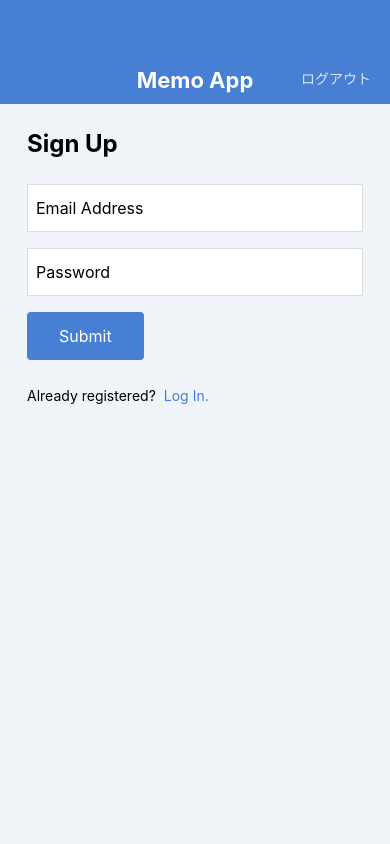
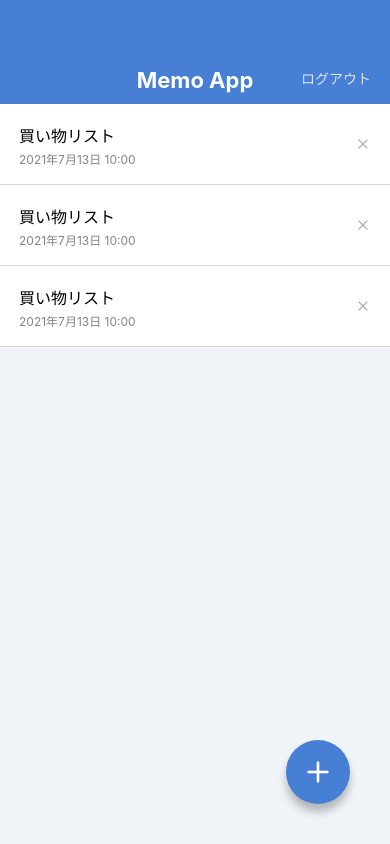
Before and after one commit to takuro-shimizu/MemoApp, a React Native app: screen / in a window 390 px wide. Built offline with nearby package versions, Linux system fonts and the light colour scheme.

Commit message:
Touchable

```diff
--- a/App.jsx
+++ b/App.jsx
@@ -1,15 +1,15 @@
 import React from 'react';
 
-// import MemoListScreen from './src/screens/MemoListScreen';
+import MemoListScreen from './src/screens/MemoListScreen';
 // import MemoDetailScreen from './src/screens/MemoDetailScreen';
 // import MemoEditScreen from './src/screens/MemoEditScreen';
 // import MemoCreateScreen from './src/screens/MemoCreateScreen';
 // import LogInScreen from './src/screens/LogInScreen';
-import SignUpScreen from './src/screens/SignUpScreen';
+// import SignUpScreen from './src/screens/SignUpScreen';
 
 export default function App() {
   return (
-    <SignUpScreen />
+    <MemoListScreen />
 
   );
 }
--- a/src/components/Button.jsx
+++ b/src/components/Button.jsx
@@ -1,18 +1,23 @@
 import React from 'react';
-import { View, Text, StyleSheet } from 'react-native';
-import { string } from 'prop-types';
+import { TouchableOpacity, Text, StyleSheet } from 'react-native';
+import { func, string } from 'prop-types';
 
 export default function Button(props) {
-    const { label } = props;
+    const { label, onPress } = props;
     return(
-        <View style={styles.buttonContainer}>
+        <TouchableOpacity style={styles.buttonContainer} onPress={onPress}>
         <Text style={styles.buttonLabel}>{label}</Text>
-    </View>
+    </TouchableOpacity>
     );
 }
 
 Button.propTypes = {
     label: string.isRequired,
+    onPress: func,
+}
+
+Button.defaultProps = {
+    onPress: null,
 }
 
 const styles = StyleSheet.create({
--- a/src/components/CircleButton.jsx
+++ b/src/components/CircleButton.jsx
@@ -1,24 +1,26 @@
 import React from 'react';
-import { View, StyleSheet } from 'react-native';
-import { string, shape } from 'prop-types';
+import { StyleSheet, TouchableOpacity } from 'react-native';
+import { string, shape, func } from 'prop-types';
 import { Feather } from '@expo/vector-icons';
 
 export default function CircleButton(props) {
-  const { style, name } = props;
+  const { style, name, onPress } = props;
   return (
-    <View style={[styles.circleButton, style]}>
+    <TouchableOpacity style={[styles.circleButton, style]} onPress={onPress}>
       <Feather name={name} size={32} color="#ffffff" />
-    </View>
+    </TouchableOpacity>
   );
 }
 
 CircleButton.propTypes = {
     style: shape(),
     name: string.isRequired,
+    onPress: func,
 };
 
 CircleButton.defaultProps = {
     style: null,
+    onPress: null,
 };
 
 const styles = StyleSheet.create({
--- a/src/components/MemoList.jsx
+++ b/src/components/MemoList.jsx
@@ -1,5 +1,7 @@
 import React from 'react';
-import { View, Text, StyleSheet } from 'react-native';
+import {
+  View, Text, StyleSheet, TouchableOpacity,
+} from 'react-native';
 import { Feather } from '@expo/vector-icons';
 
 export default function MemoList() {
@@ -10,27 +12,33 @@
                     <Text style={styles.memoListItemTitle}>買い物リスト</Text>
                     <Text style={styles.memoListItemDate}>2021年7月13日 10:00</Text>
                 </View>
+                <TouchableOpacity>
                 <View>
                     <Feather name="x" size={16} color="#B0B0B0"/>
                 </View>
+                </TouchableOpacity>
             </View>
             <View style={styles.memoListItem}>
                 <View>
                     <Text style={styles.memoListItemTitle}>買い物リスト</Text>
                     <Text style={styles.memoListItemDate}>2021年7月13日 10:00</Text>
                 </View>
+                <TouchableOpacity>
                 <View>
                 <Feather name="x" size={16} color="#B0B0B0"/>
                 </View>
+                </TouchableOpacity>
             </View>
             <View style={styles.memoListItem}>
                 <View>
                     <Text style={styles.memoListItemTitle}>買い物リスト</Text>
                     <Text style={styles.memoListItemDate}>2021年7月13日 10:00</Text>
                 </View>
+                <TouchableOpacity>
                 <View>
                 <Feather name="x" size={16} color="#B0B0B0"/>
                 </View>
+                </TouchableOpacity>
             </View>
         </View>
     );
--- a/src/screens/LogInScreen.jsx
+++ b/src/screens/LogInScreen.jsx
@@ -1,6 +1,6 @@
 import React from 'react';
 import {
-  View, Text, TextInput, StyleSheet,
+  View, Text, TextInput, StyleSheet, TouchableOpacity,
 } from 'react-native';
 
 import AppBar from '../components/AppBar';
@@ -17,7 +17,10 @@
                 <Button label="Submit" />
                 <View style={styles.footer}>
                     <Text style={styles.footerText}>Not registered?</Text>
+                    <TouchableOpacity>
                     <Text style={styles.footerLink}>Sign up here!</Text>
+
+                    </TouchableOpacity>
                 </View>
             </View>
         </View>
--- a/src/screens/SignUpScreen.jsx
+++ b/src/screens/SignUpScreen.jsx
@@ -1,6 +1,6 @@
 import React from 'react';
 import {
-  View, Text, TextInput, StyleSheet,
+  View, Text, TextInput, StyleSheet, TouchableOpacity,
 } from 'react-native';
 
 import AppBar from '../components/AppBar';
@@ -17,7 +17,9 @@
                 <Button label="Submit" />
                 <View style={styles.footer}>
                     <Text style={styles.footerText}>Already registered?</Text>
-                    <Text style={styles.footerLink}>Log In.</Text>
+                    <TouchableOpacity>
+                      <Text style={styles.footerLink}>Log In.</Text>
+                    </TouchableOpacity>
                 </View>
             </View>
         </View>
```
